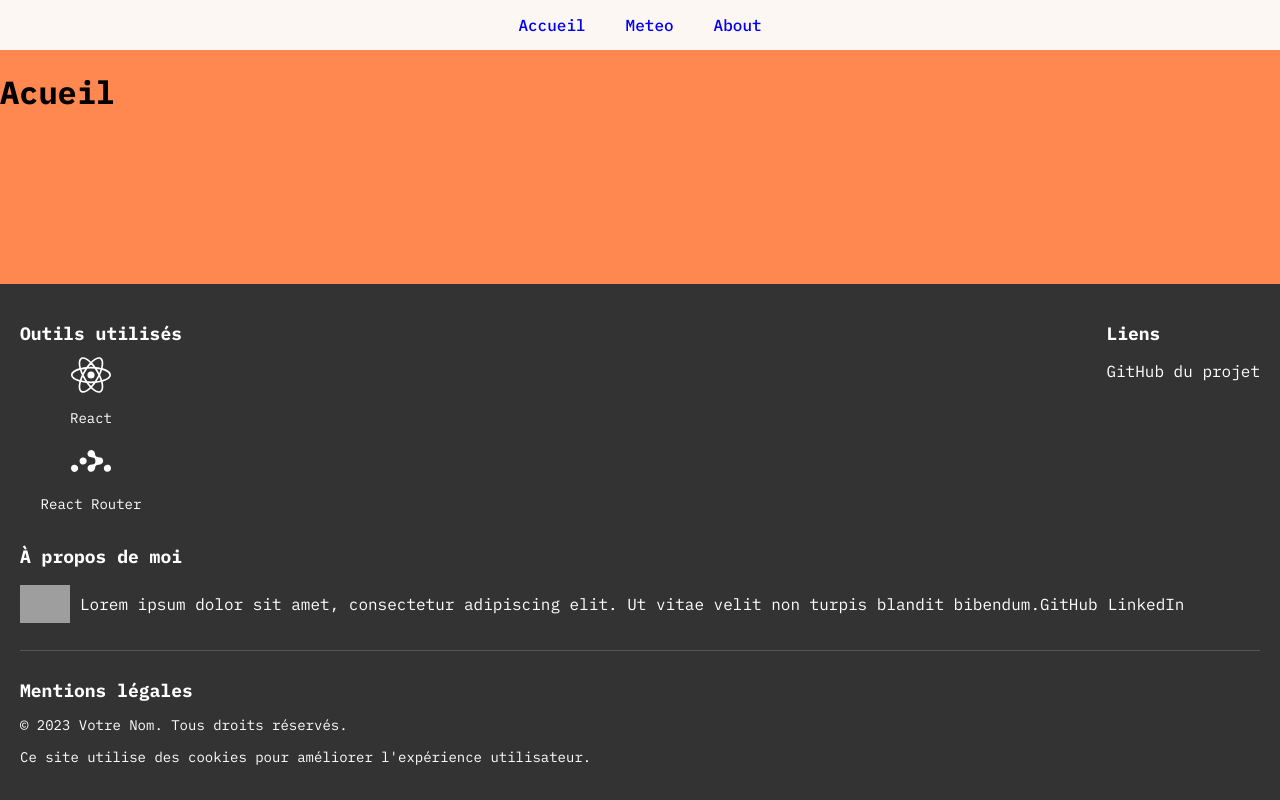
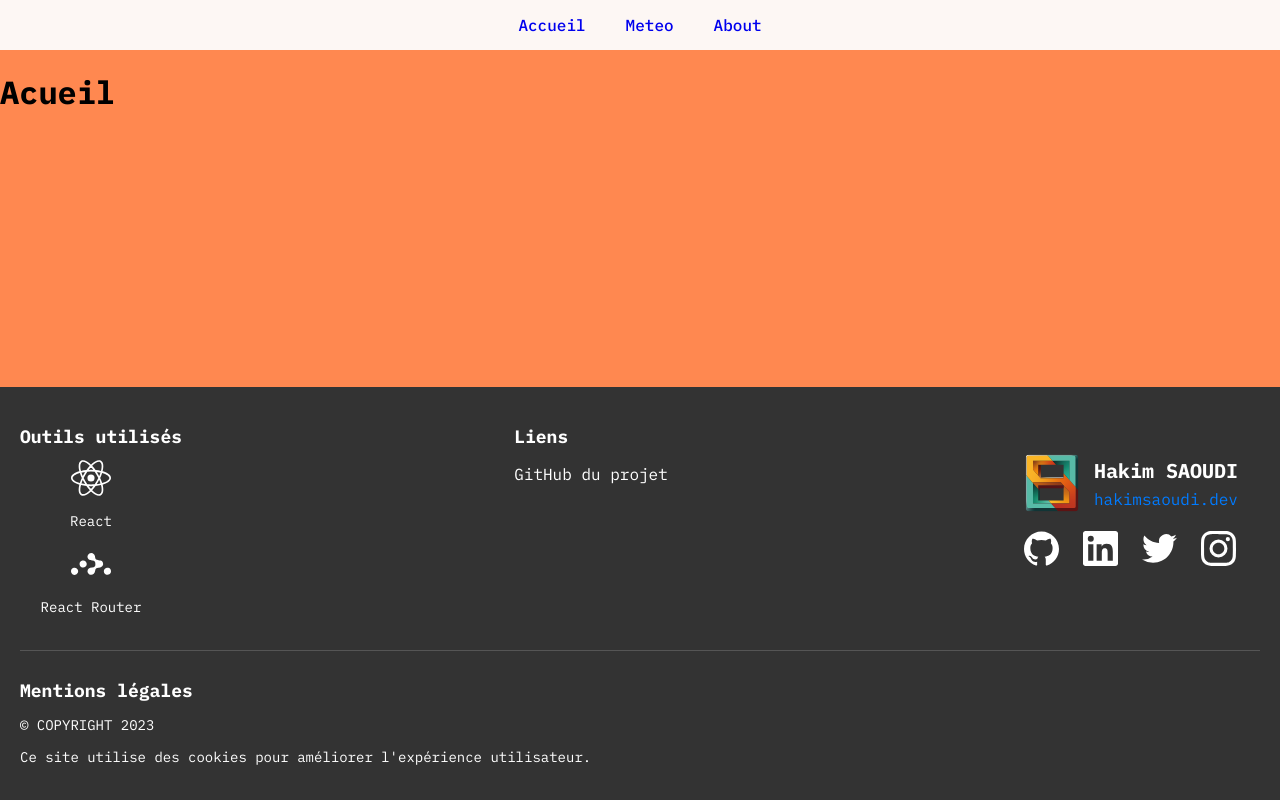
Before and after one commit to saoudi-h/meteo-react-app, a React (Create React App) app: page / in a window 1280 px wide. Built offline with nearby package versions, Linux system fonts and the light colour scheme; grey boxes are pictures that could not be loaded.

Commit message:
add AuthorCard

```diff
--- a/src/components/footer/Footer.tsx
+++ b/src/components/footer/Footer.tsx
@@ -1,6 +1,7 @@
 import React from 'react'
 import './Footer.scss'
 import ToolDevList from './toolDevList/ToolDevList'
+import AuthorCard from './authorCard/AuthorCard'
 
 const Footer: React.FC = () => {
   return (
@@ -15,20 +16,10 @@ const Footer: React.FC = () => {
           <li><a href="https://github.com/votre-utilisateur/votre-projet">GitHub du projet</a></li>
         </ul>
       </div>
-      <div className="footer-about">
-        <h3>À propos de moi</h3>
-        <div className="about-content">
-          <img src="chemin-vers-votre-logo.png" alt="Votre logo" className="logo" />
-          <p>Lorem ipsum dolor sit amet, consectetur adipiscing elit. Ut vitae velit non turpis blandit bibendum.</p>
-          <div className="social-links">
-            <a href="https://github.com/votre-utilisateur">GitHub</a>
-            <a href="https://www.linkedin.com/in/votre-utilisateur">LinkedIn</a>
-          </div>
-        </div>
-      </div>
+      <AuthorCard/>
       <div className="footer-legal">
         <h3>Mentions légales</h3>
-        <p>© 2023 Votre Nom. Tous droits réservés.</p>
+        <p>© COPYRIGHT {new Date().getFullYear()}<br /></p>
         <p>Ce site utilise des cookies pour améliorer l'expérience utilisateur.</p>
       </div>
     </footer>
--- /dev/null
+++ b/src/components/footer/authorCard/AuthorCard.scss
@@ -0,0 +1,60 @@
+.author {
+  display: flex;
+  align-items: center;
+  justify-content: center;
+  flex-direction: column;
+  padding: 12px;
+
+  .author-presentation {
+    width:100%;
+    display: flex;
+    align-items: center;
+    justify-content: center;
+
+    .author-logo {
+      max-width: 60px;
+      height: auto;
+      margin-right: 12px;
+    }
+
+    h4 {
+      font-size: 20px;
+      margin: 0;
+    }
+
+    a {
+      display: block;
+      color: #007bff;
+      text-decoration: none;
+      margin-top: 5px;
+    }
+  }
+
+  .author-socials {
+    list-style: none;
+    padding: 0;
+    display: flex;
+    align-items: center;
+    justify-content: space-around;
+
+
+    li {
+      margin: 0 12px;
+
+      a {
+        color: #333;
+        text-decoration: none;
+
+        svg {
+          max-width: 35px;
+          color: white;
+        }
+
+        &:hover svg {
+          transition: transform 2s ease;
+          transform: rotateY(360deg);
+        }
+      }
+    }
+  }
+}
--- /dev/null
+++ b/src/components/footer/authorCard/AuthorCard.tsx
@@ -0,0 +1,53 @@
+import React from 'react'
+import './AuthorCard.scss'
+import GithubSvg from '../../icons/GithubSvg'
+import TwitterSvg from '../../icons/TwitterSvg'
+import LinkedInSvg from '../../icons/LinkedInSvg'
+import InstagramSvg from '../../icons/InstagramSvg'
+
+
+const AuthorCard: React.FC = () => {
+  const authorData = {
+    name: "Hakim SAOUDI",
+    logoUrl: "/svg/logo.svg",
+    webSite: {
+      name: "hakimsaoudi.dev",
+      url: "https://hakimsaoudi.dev"
+    },
+    socials: {
+      github: ["https://github.com/saoudi-h", <GithubSvg />],
+      linkedIn: ["https://www.linkedin.com/in/hakim-saoudi", <LinkedInSvg />],
+      twitter: ["https://twitter.com/hakim__saoudi", <TwitterSvg />],
+      instagram: ["https://www.instagram.com/saisho_no_ippo", <InstagramSvg />]
+    }
+  }
+  return (
+    <div className="author">
+
+      <div className="author-presentation">
+
+        <img src={authorData.logoUrl} alt={`${authorData.name}`} className="author-logo" />
+
+        <div className="author-presentation__right">
+          <h4>{`${authorData.name}`}</h4>
+          <a href={authorData.webSite.url} target="_blank" rel="noopener noreferrer">
+            {authorData.webSite.name}
+          </a>
+        </div>
+
+      </div>
+      <ul className="author-socials">
+        {Object.entries(authorData.socials).map(([platform, data]) => (
+          <li key={platform}>
+            <a href={data[0] as string} target="_blank" rel="noopener noreferrer">
+              {data[1]}
+            </a>
+          </li>
+        ))}
+      </ul>
+    </div>
+
+  )
+}
+
+export default AuthorCard;
```
